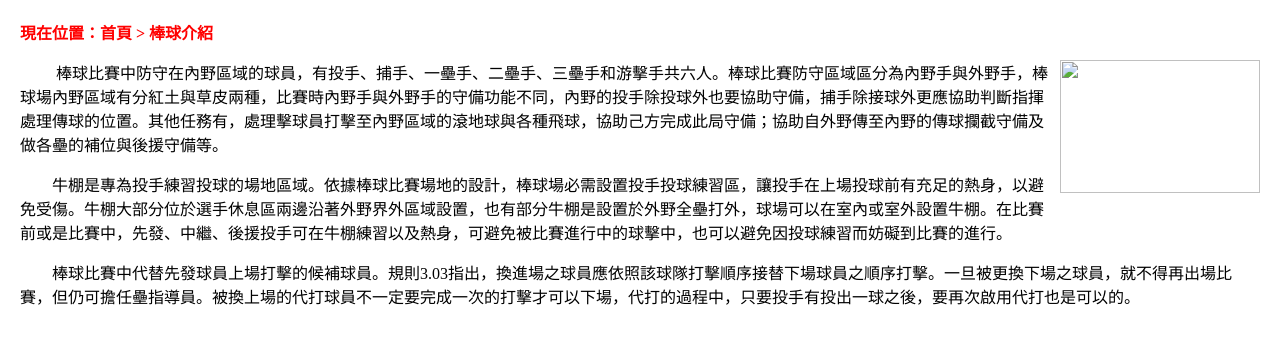
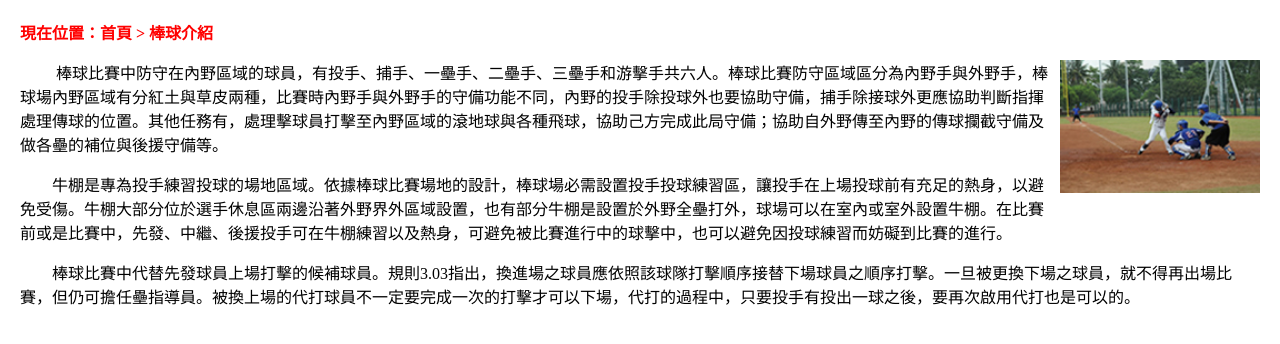
Before and after one commit to Kyosukewu/levelC-web02, a plain HTML site: page results/baseball.html in a window 1280 px wide. Drawn offline with Linux system fonts and the light colour scheme.

Commit message:
連結修正

```diff
--- a/results/baseball.html
+++ b/results/baseball.html
@@ -25,7 +25,7 @@
 </head>
 <body>
     <p><span class="f1">現在位置：首頁 &gt; 棒球介紹</span></p>
-    <p><img src="../image/0206.png" width="180" height="120" class="pic" />
+    <p><img src="../images/0206.png" width="180" height="120" class="pic" />
         棒球比賽中防守在內野區域的球員，有投手、捕手、一壘手、二壘手、三壘手和游擊手共六人。棒球比賽防守區域區分為內野手與外野手，棒球場內野區域有分紅土與草皮兩種，比賽時內野手與外野手的守備功能不同，內野的投手除投球外也要協助守備，捕手除接球外更應協助判斷指揮處理傳球的位置。其他任務有，處理擊球員打擊至內野區域的滾地球與各種飛球，協助己方完成此局守備；協助自外野傳至內野的傳球攔截守備及做各壘的補位與後援守備等。</p>
 <p>　　牛棚是專為投手練習投球的場地區域。依據棒球比賽場地的設計，棒球場必需設置投手投球練習區，讓投手在上場投球前有充足的熱身，以避免受傷。牛棚大部分位於選手休息區兩邊沿著外野界外區域設置，也有部分牛棚是設置於外野全壘打外，球場可以在室內或室外設置牛棚。在比賽前或是比賽中，先發、中繼、後援投手可在牛棚練習以及熱身，可避免被比賽進行中的球擊中，也可以避免因投球練習而妨礙到比賽的進行。</p>
 <p>　　棒球比賽中代替先發球員上場打擊的候補球員。規則3.03指出，換進場之球員應依照該球隊打擊順序接替下場球員之順序打擊。一旦被更換下場之球員，就不得再出場比賽，但仍可擔任壘指導員。被換上場的代打球員不一定要完成一次的打擊才可以下場，代打的過程中，只要投手有投出一球之後，要再次啟用代打也是可以的。 </p>
```
Also changed, not shown: results/swimming.html (+1 -1 lines).
